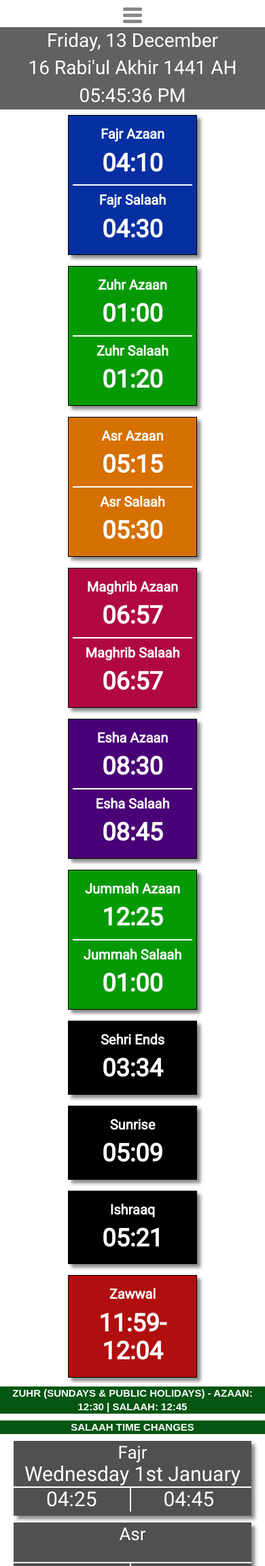
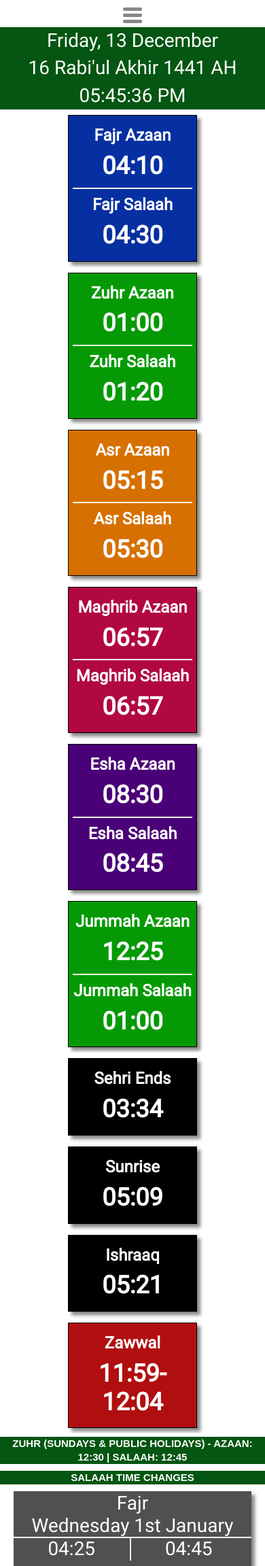
Before and after one commit to StudentSA/MasjidBoard, a PHP site: page / in a window 390 px wide. Shown: the top 2303 px of the page at 68% size. Run offline with PHP 8.4, Linux system fonts and the light colour scheme; data comes from the database, SQL or seed files in the repository; data that the repository does not hold is empty.

Commit message:
Implement Theme Skin Color & Make Home Page Responsive for resolution 1980
Signed-off-by: Usama Ayaz <usama.ayaz@live.com>

```diff
--- a/config/config.php
+++ b/config/config.php
@@ -56,6 +56,9 @@ This file stores the global configuration for the website to allow it to be reus
 
     $enableNoticeBoard=true;
 
+    // Skin Colors for the website home screen
+    $themeSkin = "green"; // blue, green,  orange, pink, purple, red
+
 
 
 //
--- a/css/colors.css
+++ b/css/colors.css
@@ -38,10 +38,7 @@
   background-color: #808080;
   color: #ffffff;
 }
-.tch {
-  background-color: #045612;
-  color: #ffffff;
-}
+
 .change-block {
     background-color: #026cd7;
     color: #ffffff;
--- /dev/null
+++ b/css/skins/green.css
@@ -0,0 +1,14 @@
+
+.timebar {
+    background-color: #045612;
+
+}
+
+.timebar-date {
+    background-color: #045612;
+ }
+
+ .tch {
+    background-color: #045612;
+    color: #ffffff;
+  }
--- a/css/styles.css
+++ b/css/styles.css
@@ -179,14 +179,14 @@ h4 {
 }
 
 .timebar {
-    background-color: #045612;
+
     width: 100%;
 }
 
 .timebar-date {
     /*float: left;*/
     display: inline-block;
-    background-color: #045612;
+
     color: #ffffff;
     width: 30%;
     font-size: 40px;
@@ -405,6 +405,158 @@ input[type=checkbox]:checked ~ #menu{
 
 /*Responsive Styles*/
 /*For Smaller Screens*/
+
+@media screen and (max-width : 2400px){
+
+
+    .float-box {
+        margin: 8px;
+        padding: 6px;
+        max-width: 320px;
+        width: 300px;
+        /*height: 200px;*/
+        border: 1px solid black;
+        box-shadow: 5px 5px 5px #888888;
+        display: inline-block;
+     }
+
+
+    .snotice {
+         line-height: 50px;
+         font-size: 35px;
+    }
+
+    .timebar-date {
+        display: inline-block;
+        background-color: #616161;
+        color: #ffffff;
+        font-size: 44px;
+        padding: 4px 0px;
+    }
+
+    .box-title {
+        font-size: 32px;
+        min-height: 34px;
+    }
+
+    .box-time {
+        padding-top: 10px;
+        padding-bottom: 10px;
+        font-family: roboto;
+        font-size: 44px;
+        font-weight: 1000;
+    }
+
+    .block-title{
+        font-size: 36px;
+    }
+
+    .change-date {
+        font-size: 38px;
+    }
+
+    .change-box{
+        height: 140px;
+    }
+
+    .changes{
+        min-height: 38px;
+    }
+
+    .azaan-change{
+        font-size: 38px;
+    }
+
+    .jamaat-change{
+        font-size: 38px;
+    }
+
+    .card-header{
+        font-size: 40px;
+    }
+    .card-text{
+        font-size: 32px;
+    }
+
+}
+
+
+
+@media screen and (max-width : 1280px){
+
+
+    .float-box {
+        margin: 8px;
+        padding: 6px;
+        max-width: 300px;
+        width: 190px;
+        /*height: 200px;*/
+        border: 1px solid black;
+        box-shadow: 5px 5px 5px #888888;
+        display: inline-block;
+     }
+
+
+    .snotice {
+         line-height: 35px;
+         font-size: 25px;
+    }
+
+    .timebar-date {
+        display: inline-block;
+        background-color: #616161;
+        color: #ffffff;
+        font-size: 32px;
+        padding: 4px 0px;
+    }
+
+
+    .box-title {
+        font-size: 24px;
+    }
+
+    .box-time {
+        padding-top: 10px;
+        padding-bottom: 10px;
+        font-family: roboto;
+        font-size: 36px;
+        font-weight: 800;
+    }
+
+    .block-title{
+        font-size: 28px;
+    }
+
+    .change-date {
+        font-size: 28px;
+    }
+
+    .change-box{
+        height: 120px;
+    }
+
+    .changes{
+        min-height: 32px;
+    }
+
+    .azaan-change{
+        font-size: 28px;
+    }
+
+    .jamaat-change{
+        font-size: 28px;
+    }
+
+
+    .card-header{
+        font-size: 32px;
+    }
+    .card-text{
+        font-size: 24px;
+    }
+}
+
+
 @media screen and (max-width : 975px){
     /*Make dropdown links appear inline*/
     ul {
@@ -456,9 +608,19 @@ input[type=checkbox]:checked ~ #menu{
         font-size: 28px;
         padding: 4px 0px;
     }
+
+
+
+
+    .card-header{
+        font-size: 24px;
+    }
+    .card-text{
+        font-size: 20px;
+    }
 }
 
-@media (min-width: 700px) {
+@media (max-width: 700px) {
     .box-title {
         font-size: 24px;
     }
--- a/index.php
+++ b/index.php
@@ -12,6 +12,7 @@
 <!-- Bootstrap core CSS -->
  <link href="./admin/css/bootstrap.min.css" rel="stylesheet">
 <link rel="stylesheet" type="text/css" href="./css/styles.css" />
+<link rel="stylesheet" type="text/css" href="./css/skins/<?php echo $themeSkin;?>.css" />
 <link rel="stylesheet" type="text/css" href="./css/colors.css" />
 <link rel="stylesheet" type="text/css" href="./css/animista.css" />
 
```
Also changed, not shown: css/skins/blue.css (added, +14 -0 lines), css/skins/orange.css (added, +9 -0 lines), css/skins/pink.css (added, +15 -0 lines), css/skins/purple.css (added, +13 -0 lines), css/skins/red.css (added, +15 -0 lines). Lines whose indentation alone changed are shown as unchanged.
